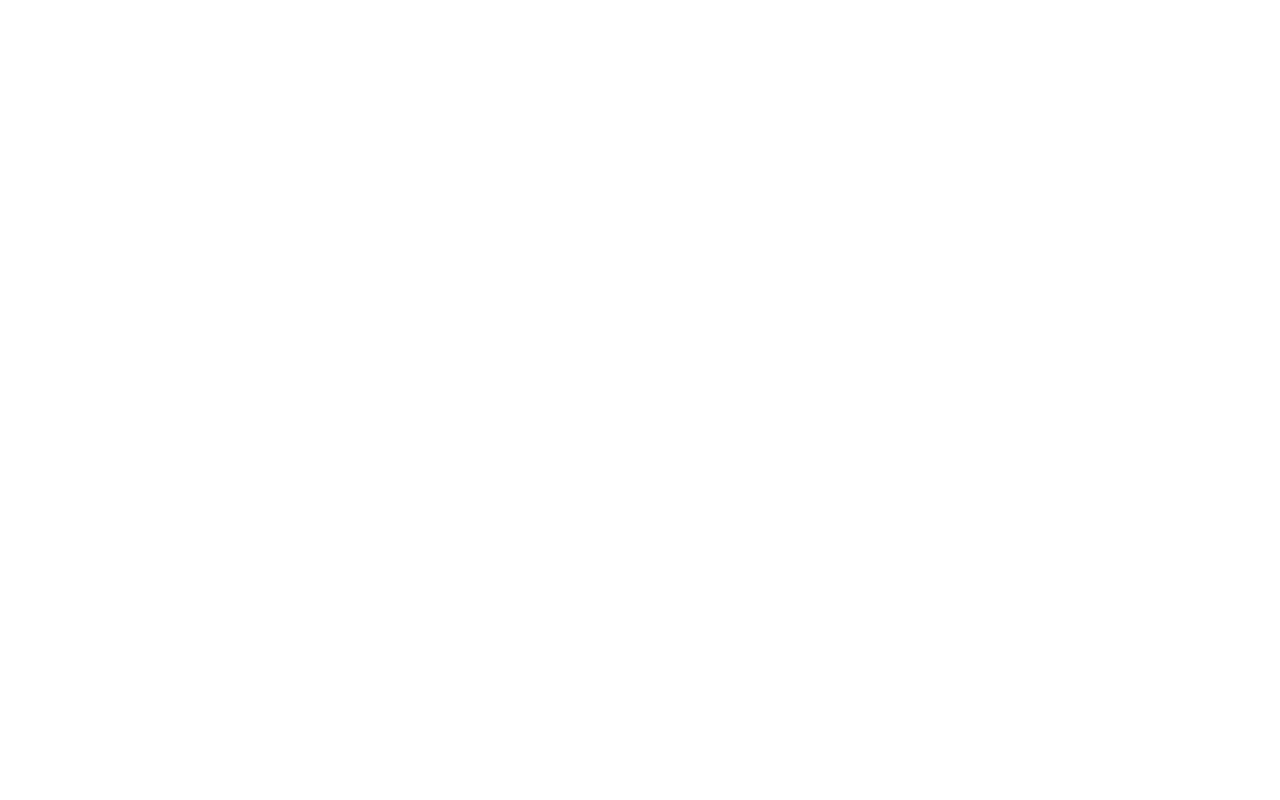
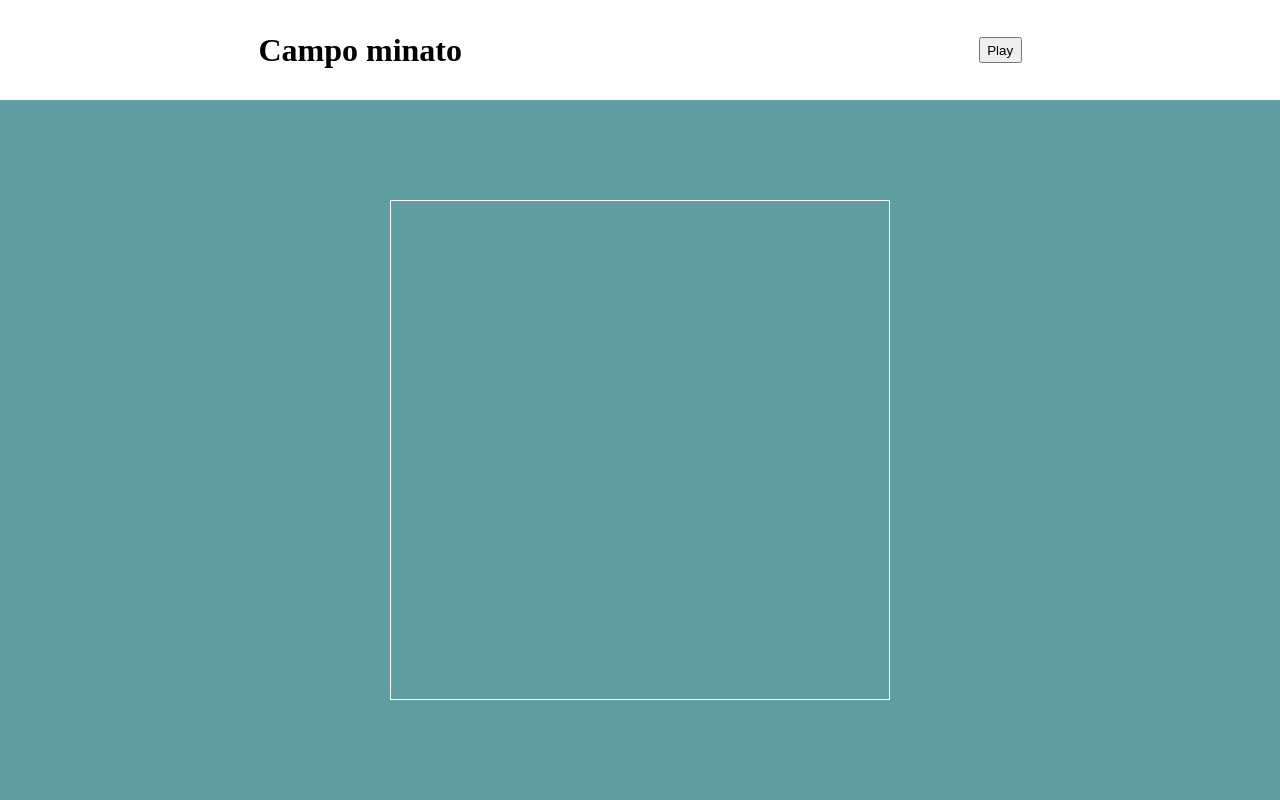
Before and after one commit to matte887/js-campominato-grid, a plain HTML site: page index.html in a window 1280 px wide. Drawn offline with Linux system fonts and the light colour scheme.

Commit message:
Aggiunto html e stile necessari

```diff
--- a/css/style.css
+++ b/css/style.css
@@ -0,0 +1,65 @@
+* {
+ padding: 0;
+ margin: 0;
+ box-sizing: border-box;
+}
+
+.container {
+    width: 100%;
+    height: 100vh;
+}
+
+header {
+    height: 100px;
+    width: 100%;
+    display: flex;
+    justify-content: space-around;
+    align-items: center;
+}
+
+h1 {
+    display: inline;
+}
+
+button {
+    padding: .2rem .4rem;
+}
+
+main {
+    height: calc(100vh - 100px);
+    width: 100%;
+    background-color: cadetblue;
+    display: flex;
+    justify-content: center;
+    align-items: center;
+}
+
+.game-grid {
+    height: 500px;
+    width: 500px;
+    border: 1px solid white;
+    display: flex;
+    flex-wrap: wrap;
+}
+
+.grid-element {
+    height: calc(100% / 8);
+    width: calc(100% / 8);
+    border: 1px solid white;
+    display: flex;
+    justify-content: center;
+    align-items: center;
+    color: white;
+}
+
+.grid-element span {
+    display: none;
+}
+
+.grid-element.click {
+    background-color: darkorange;
+}
+
+.grid-element.click span {
+    display: block;
+}
--- a/index.html
+++ b/index.html
@@ -8,7 +8,25 @@
     <link rel="stylesheet" href="css/style.css">
 </head>
 <body>
+    <div class="container">
+        <!-- HEADER -->
+        <header>
+            <h1>Campo minato</h1>
+            <button>Play</button>
+        </header>
+        <!-- /HEADER -->
 
+        <!-- MAIN -->
+        <main>
+            <div class="game-grid">
+                <!-- Grid element -->
+                <!-- <div class="grid-element click">
+                    <span>1</span>
+                </div> -->
+            </div>
+        </main>
+        <!-- /MAIN -->
+    </div>
     <script src="js/script.js" type="type/javascript"></script>
 </body>
 </html>
```
